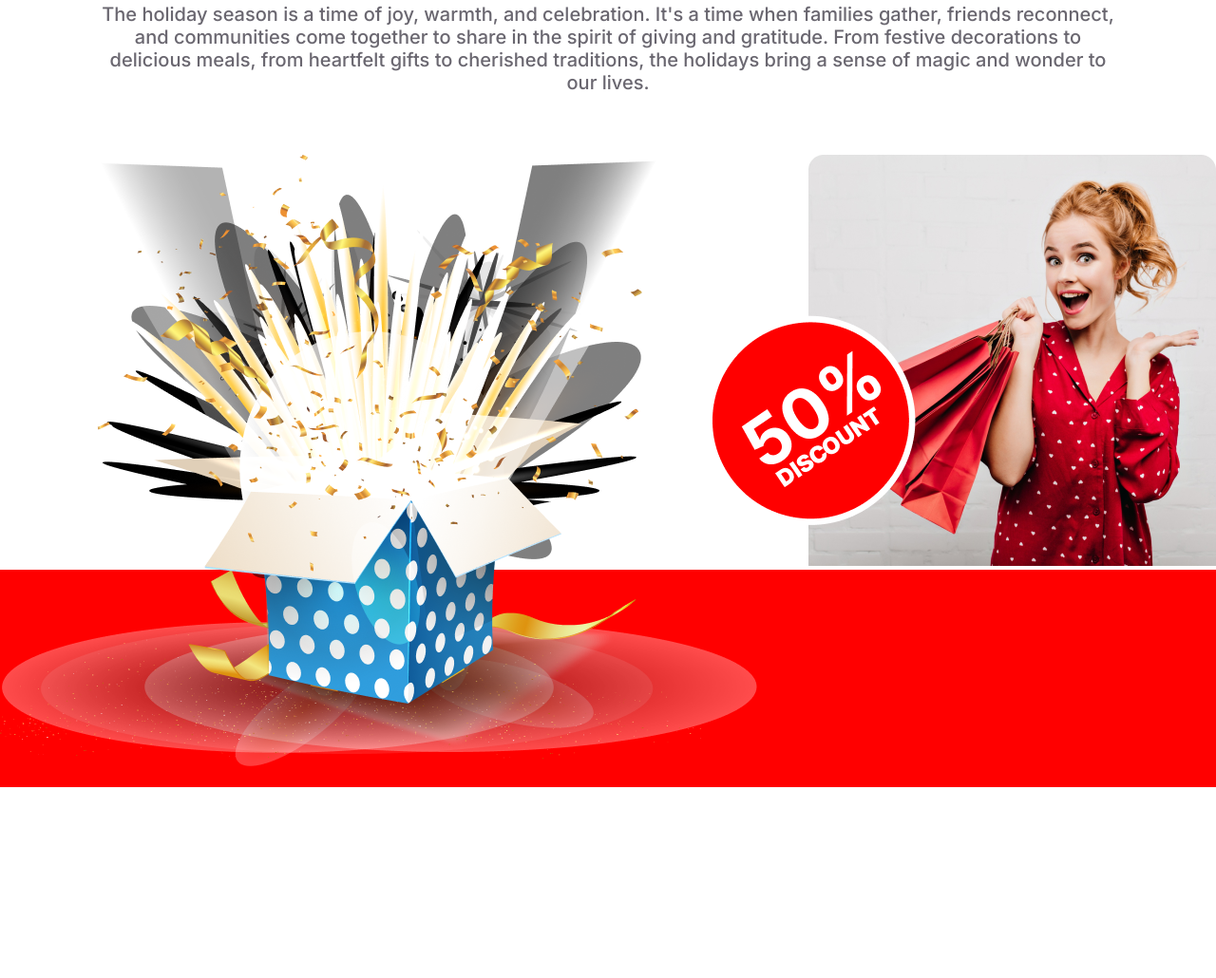
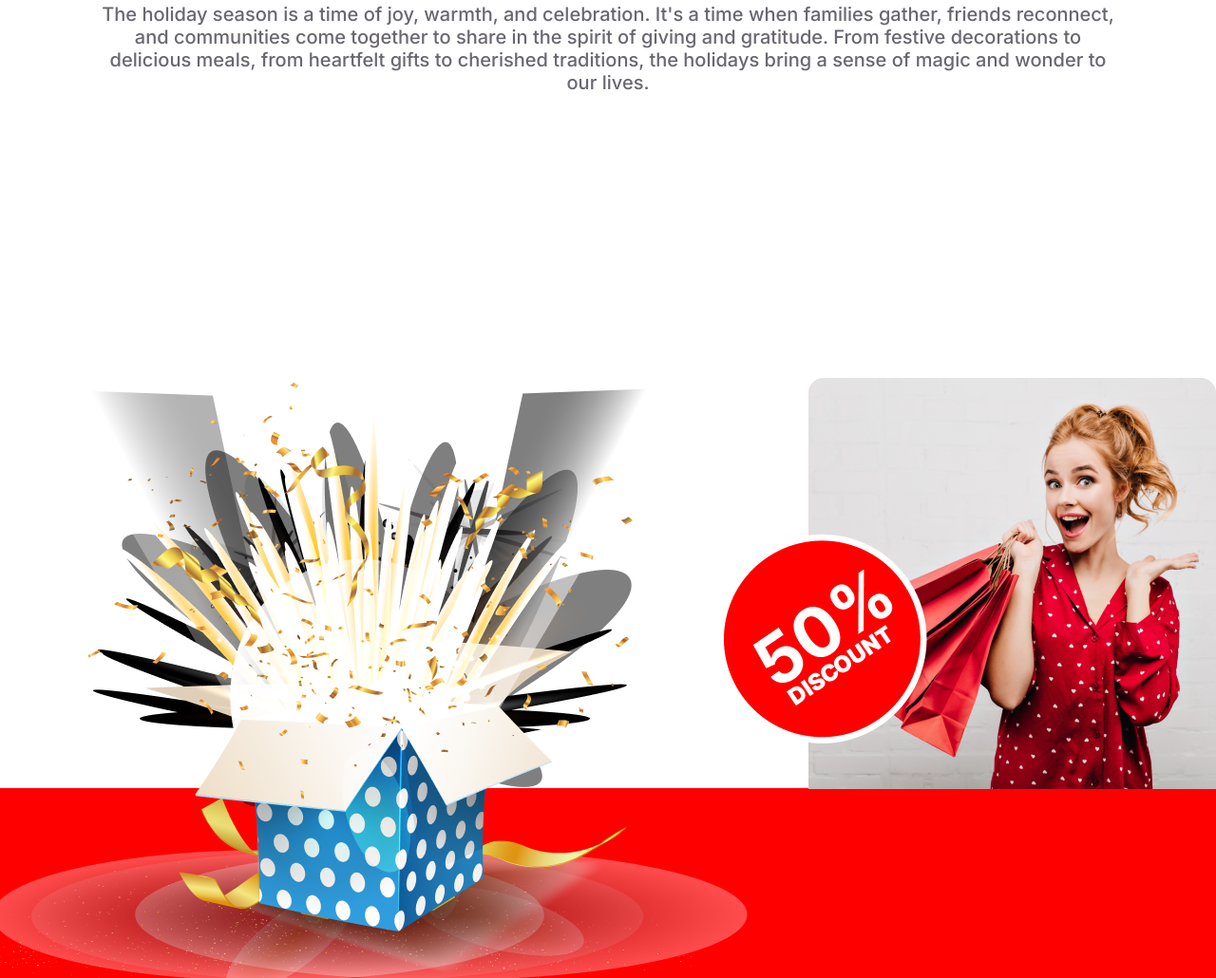
Before and after one commit to engrnazrulislam/b8-reset-a1, a plain HTML site: page index.html in a window 1280 px wide. Shown: the part 3748-4778 px from the top of the page at 95% size. Before the commit the page ends 4631 px from the top, so only its background shows below. Drawn offline with Linux system fonts and the light colour scheme.

Commit message:
Holiday Saction Final Completed

```diff
--- a/styles/styles.css
+++ b/styles/styles.css
@@ -278,27 +278,31 @@ header .banner-text {
 #holiday-section .holiday-photo {
     display: flex;
     margin-top: 64px;
-    width:100%;
-    justify-content: space-between;
-    align-items:baseline;
+    align-items:first baseline;
+    max-width:1320px;
+    width: 100%;
 }
 .holiday-photo .first-img{
-    position: absolute;
+    position: relative;
+    width:40%;
+    top:240px;
+    left:-10px;
     z-index: 3;
 }
 .holiday-photo .second-img{
+    width:40%;
     position: relative;
-    left:700px;
+    left:200px;
     z-index: 2;
 }
 .holiday-photo .third-img{
+    width:40%;
     position: relative;
+    top:5px;
     z-index: 1;
 }
 
 #holiday-section .fourth-img {
-    position: relative;
-    z-index: -1;
     max-width: 1320px;
     width: 100%;
     height: 229px;
```
